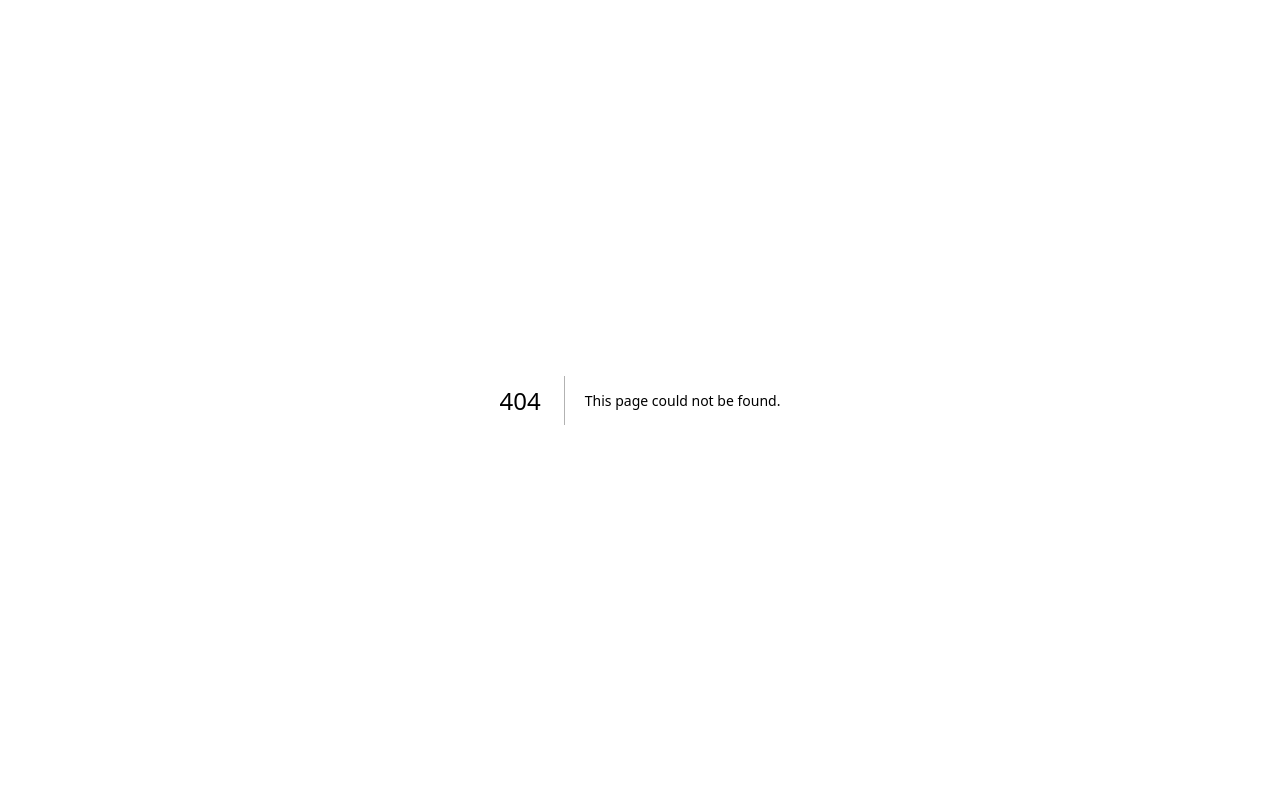
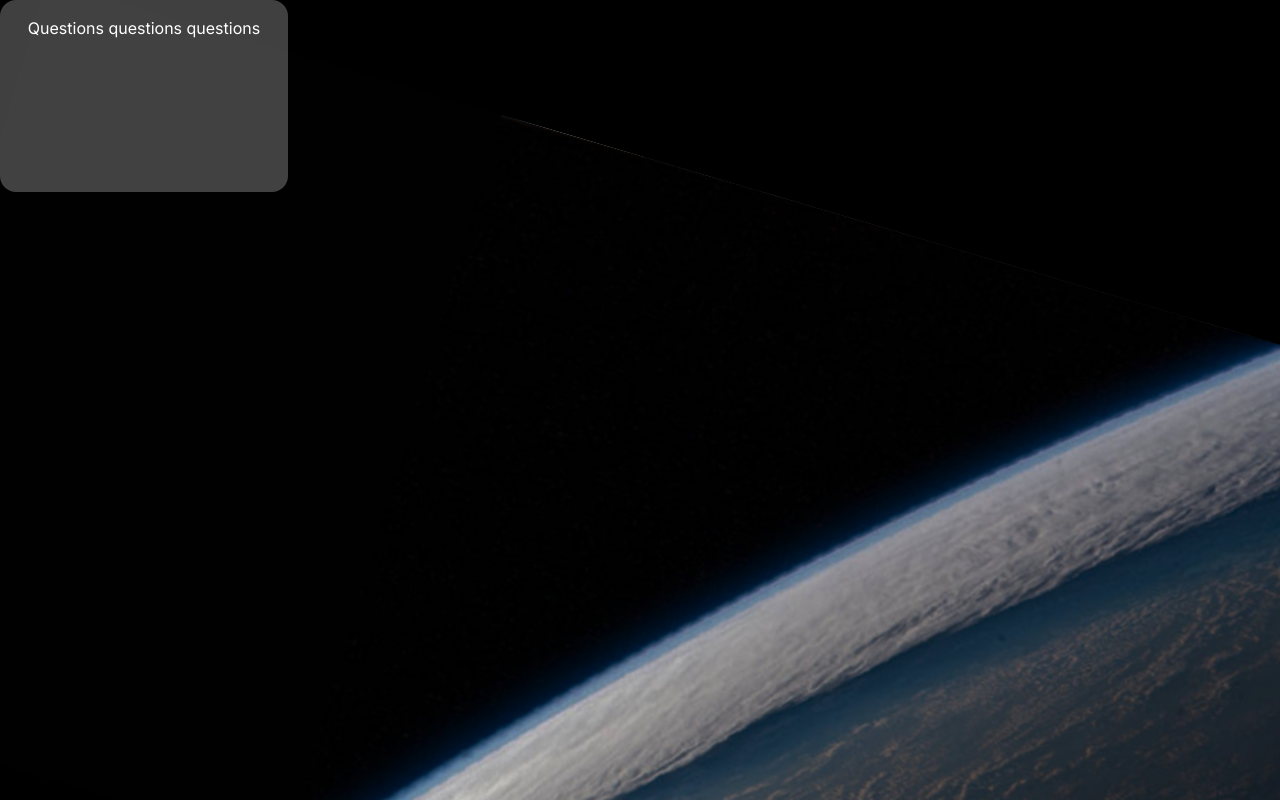
Before and after one commit to damnitjoshua/PNL23-Web, a Next.js app: page /faq in a window 1280 px wide. Before the commit this address had no page. Built offline with nearby package versions, Linux system fonts and the light colour scheme.

Commit message:
Setup faq page

```diff
--- /dev/null
+++ b/app/faq/page.tsx
@@ -0,0 +1,21 @@
+import React from "react";
+import Image from "next/image";
+import FaqBg from "../../public/images/faq-bg.svg";
+import { CarouselCard } from "../../components/CarouselCard";
+
+export default function Page() {
+  return (
+    <div className="h-screen bg-black">
+      <Image
+        src={FaqBg}
+        alt={"Faq Earth Image"}
+        className="z-10"
+        fill
+        style={{ objectFit: "cover" }}
+      />
+      <div className="container relative z-20">
+        <CarouselCard />
+      </div>
+    </div>
+  );
+}
--- /dev/null
+++ b/components/CarouselCard.tsx
@@ -0,0 +1,9 @@
+import React from "react";
+
+export function CarouselCard() {
+  return (
+    <div className="flex justify-center bg-opacity-25 bg-white w-72 h-48 rounded-2xl pt-4">
+      <p className="text-white">Questions questions questions</p>
+    </div>
+  );
+}
```
Also changed, not shown: public/images/Intersect.png (added), public/images/faq-bg.svg (added).
